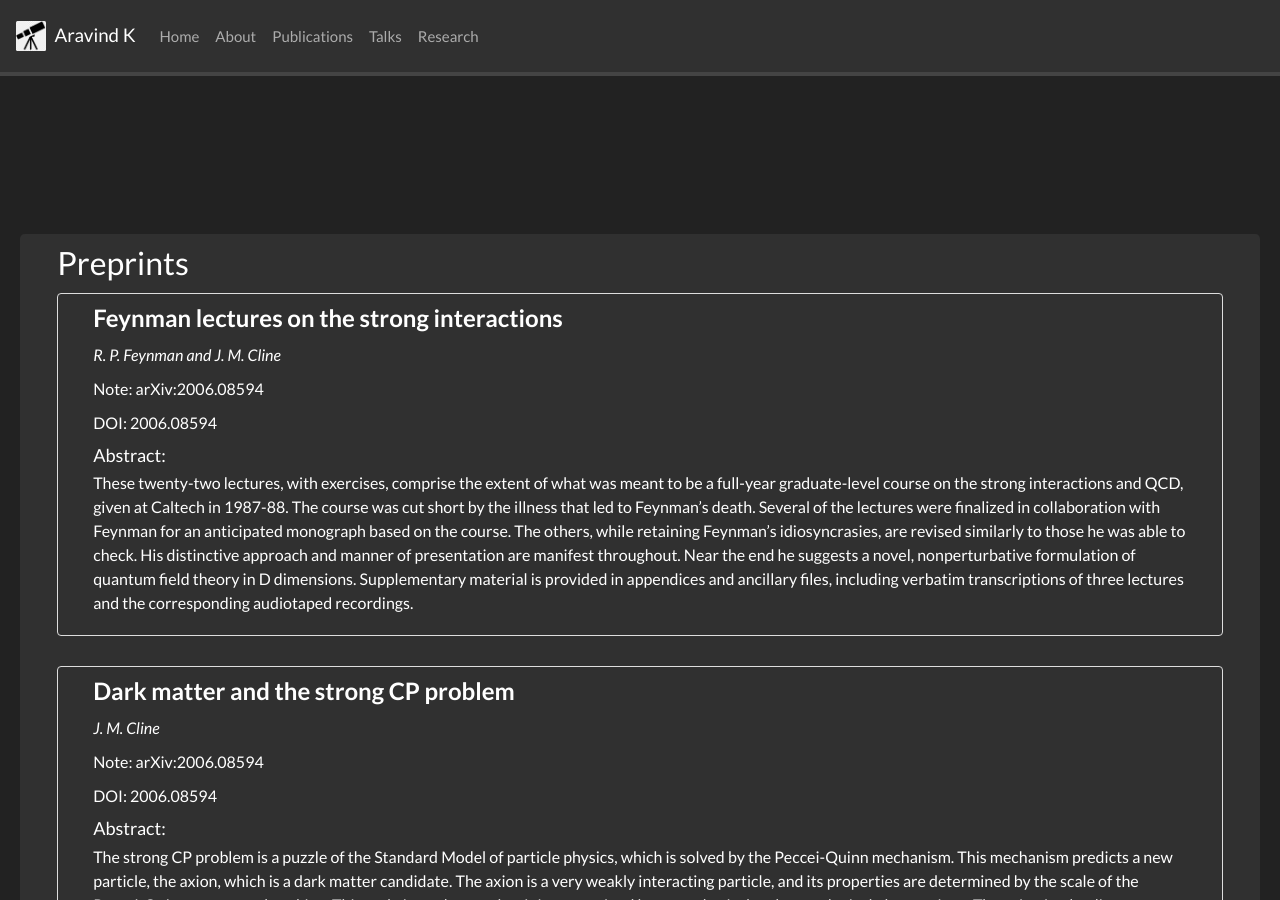
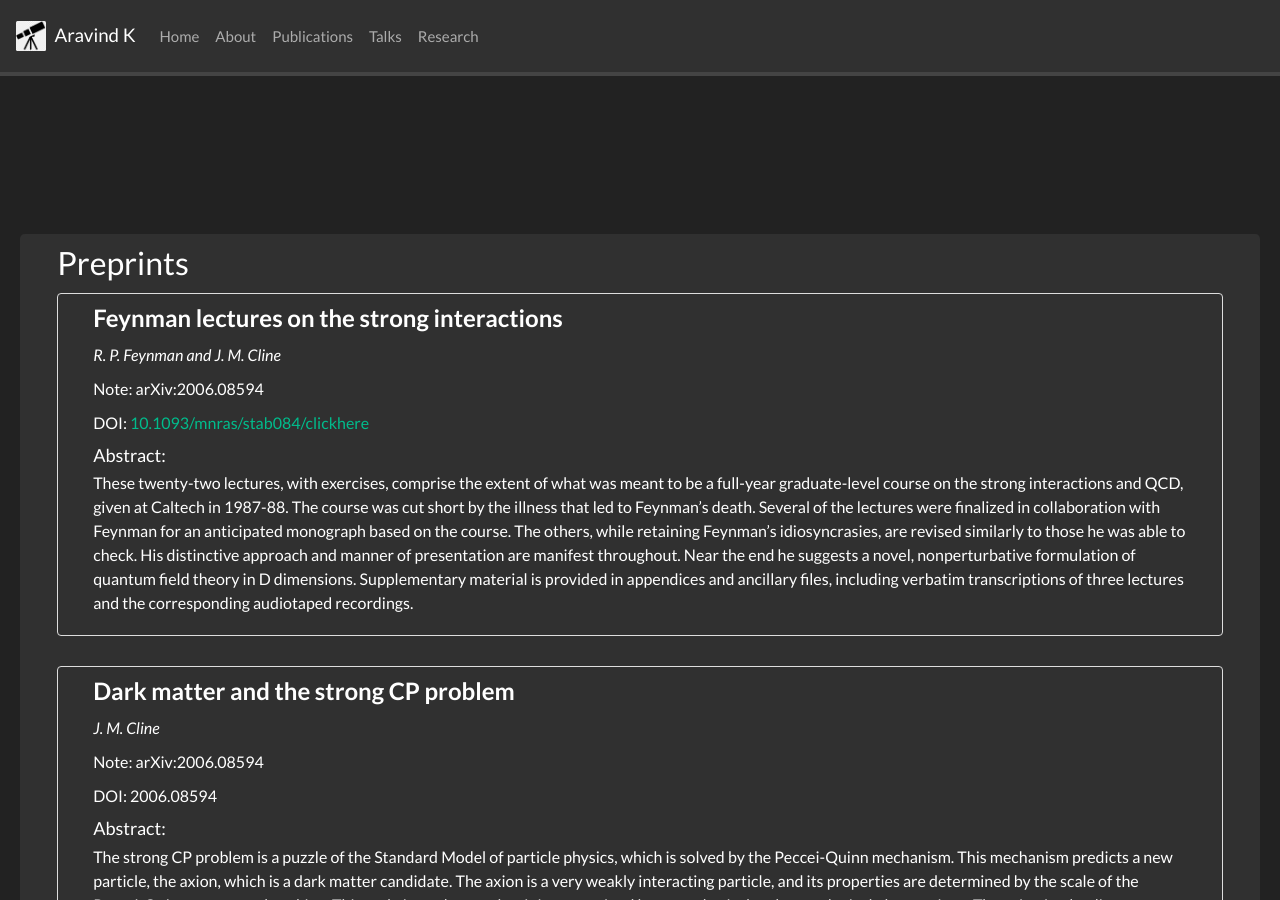
Before and after one commit to DrAravind1192/DrAravind1192.github.io, a Jekyll site: the page built from _pages/publications.md, in a window 1280 px wide and 900 px high. Built offline with Jekyll 4.4.1, drawn with Linux system fonts in a browser that asks for light colours; nearby versions of some CDN libraries; a style sheet for code colours, icons or effects is not loaded.

Commit message:
Update publications.md

```diff
--- a/_pages/publications.md
+++ b/_pages/publications.md
@@ -62,7 +62,7 @@ years: [2016, 2017, 2018, 2019, 2020, 2021]
 
   <p class="authors">R. P. Feynman and J. M. Cline</p>
   <p>Note: arXiv:2006.08594</p>
-  <p>DOI: 2006.08594</p>
+  <p>DOI: <a href="https://doi.org/10.1093/mnras/stab084">10.1093/mnras/stab084/clickhere</a></p>
 
   <h4>Abstract:</h4>
   These twenty-two lectures, with exercises, comprise the extent of what was meant to be a full-year graduate-level course on the strong interactions and QCD, given at Caltech in 1987-88. The course was cut short by the illness that led to Feynman's death. Several of the lectures were finalized in collaboration with Feynman for an anticipated monograph based on the course. The others, while retaining Feynman's idiosyncrasies, are revised similarly to those he was able to check. His distinctive approach and manner of presentation are manifest throughout. Near the end he suggests a novel, nonperturbative formulation of quantum field theory in D dimensions. Supplementary material is provided in appendices and ancillary files, including verbatim transcriptions of three lectures and the corresponding audiotaped recordings.
```
